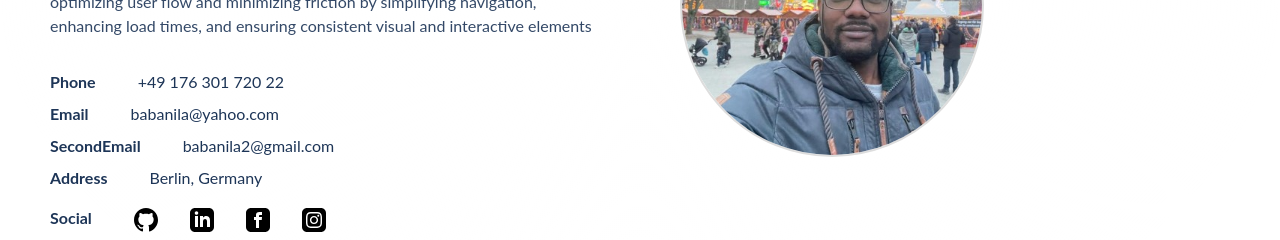
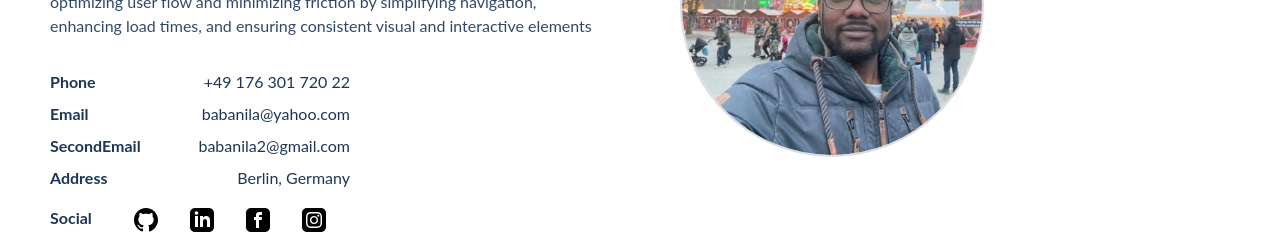
Before and after one commit to Babanila/babajide-williams-website, a SvelteKit app: page / in a window 1280 px wide. Shown: the part 405-645 px from the top of the page. Built offline with nearby package versions, Linux system fonts and the light colour scheme; no server answers.

Commit message:
Change styles for info

```diff
--- a/src/routes/+page.svelte
+++ b/src/routes/+page.svelte
@@ -354,7 +354,7 @@
 
 					<div class="my-info">
 						{#each infos as info}
-							<p>
+							<p class="t-shape">
 								<span class="span-title">{info}</span>
 								<span>{home[`${info}`]}</span>
 							</p>
@@ -582,6 +582,13 @@
 		display: flex;
 		align-items: center;
 		gap: 32px;
+	}
+
+	.t-shape {
+		width: 100%;
+		max-width: 300px;
+		display: flex;
+		justify-content: space-between;
 	}
 
 	.span-title {
```
